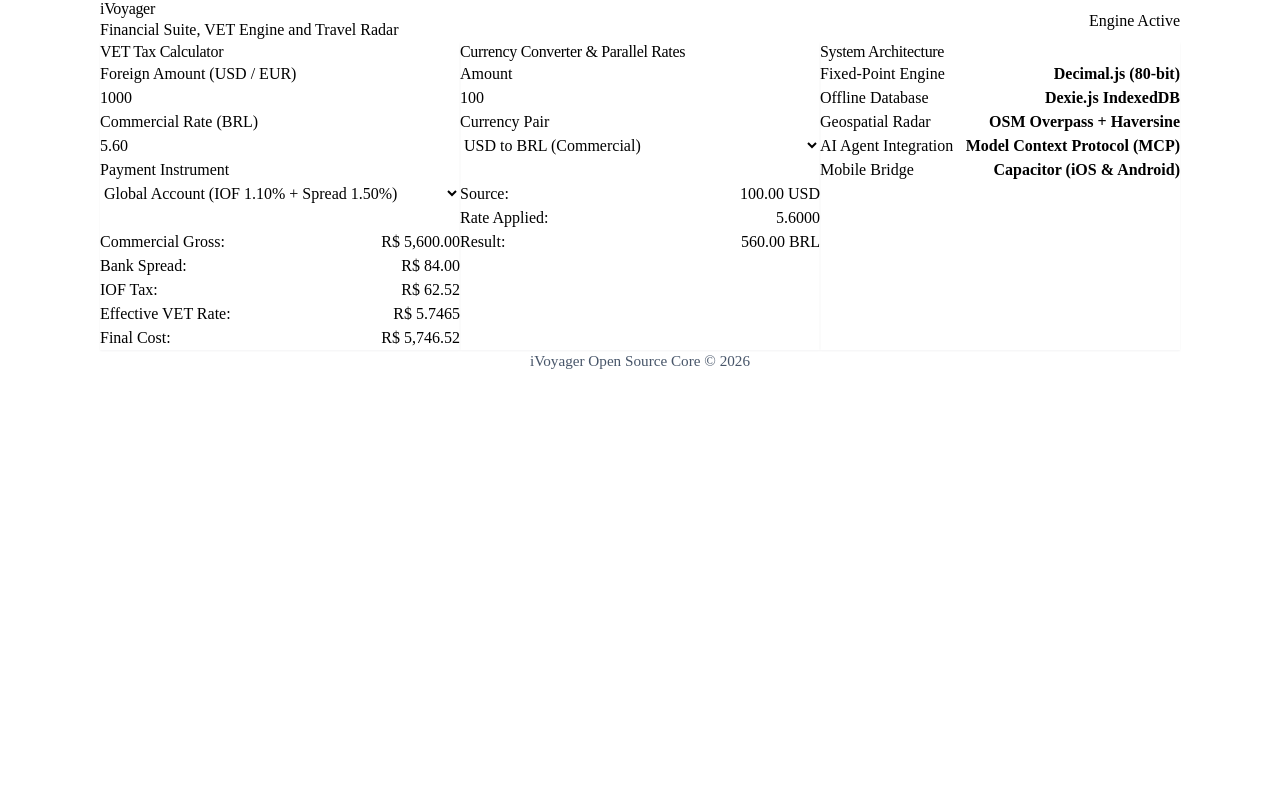
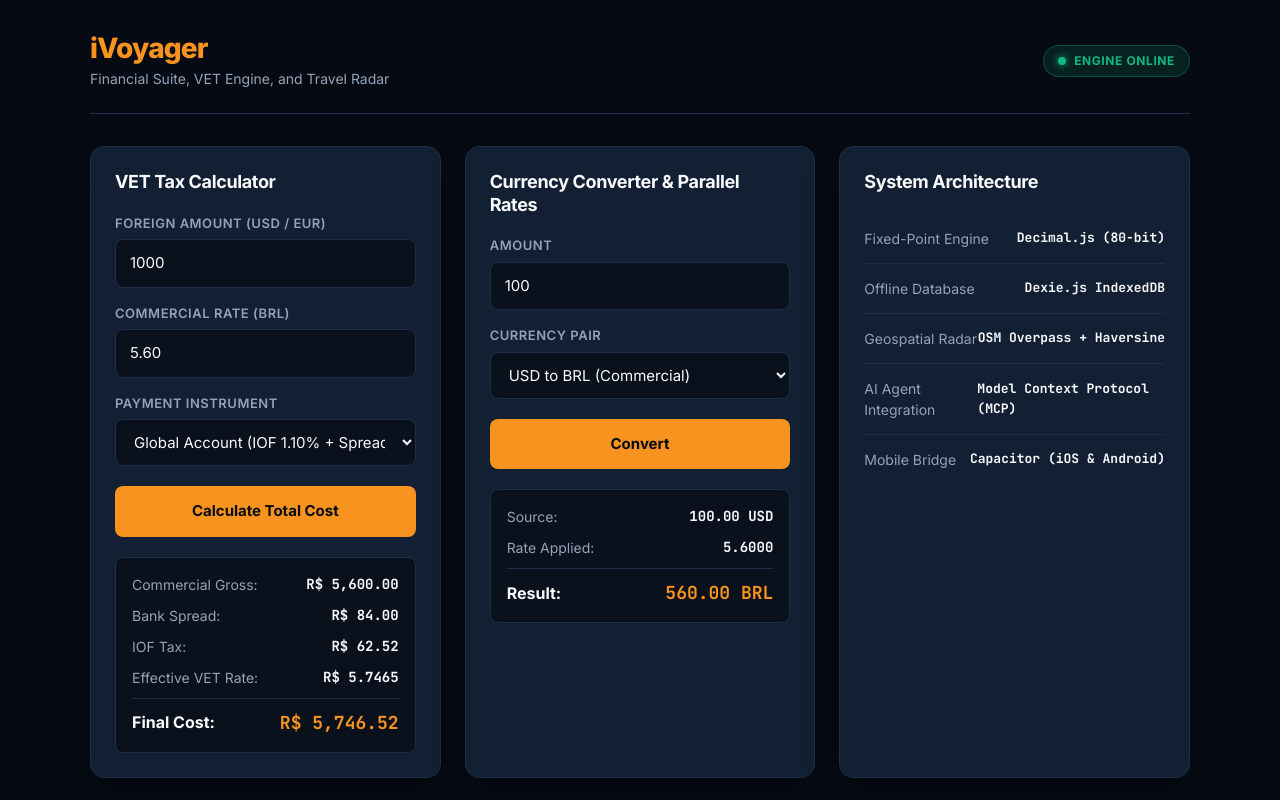
Before and after one commit to jonasnmonteiro/ivoyager, a website: page index.html in a window 1280 px wide. Drawn offline with Linux system fonts and the light colour scheme.

Commit message:
fix(web): resolve CSS token mappings and embed self-contained travel dark theme

```diff
--- a/index.html
+++ b/index.html
@@ -3,167 +3,278 @@
 <head>
   <meta charset="UTF-8">
   <meta name="viewport" content="width=device-width, initial-scale=1.0">
-  <meta name="description" content="Offline-First Multi-Currency Financial Suite, VET Engine and Geospatial Travel Companion">
+  <meta name="description" content="Offline-First Multi-Currency Financial Suite, VET Engine, and Travel Radar">
   <title>iVoyager - Travel Financial Suite & VET Calculator</title>
+  <link rel="preconnect" href="https://fonts.googleapis.com">
+  <link rel="preconnect" href="https://fonts.gstatic.com" crossorigin>
+  <link href="https://fonts.googleapis.com/css2?family=Inter:wght@400;500;600;700;800&family=JetBrains+Mono:wght@500;700&display=swap" rel="stylesheet">
   <link rel="stylesheet" href="./styles/reset.css">
   <link rel="stylesheet" href="./styles/tokens.css">
   <link rel="stylesheet" href="./styles/typography.css">
   <style>
+    :root {
+      --primary: #F7931E;
+      --primary-hover: #EA580C;
+      --primary-subtle: rgba(247, 147, 30, 0.12);
+      --bg-main: #060B13;
+      --bg-surface: #0E1726;
+      --bg-card: #131F33;
+      --bg-input: #0A111C;
+      --border-subtle: #1E2E48;
+      --border-focus: #F7931E;
+      --text-main: #F8FAFC;
+      --text-muted: #94A3B8;
+      --text-subtle: #64748B;
+      --success: #10B981;
+      --success-subtle: rgba(16, 185, 129, 0.12);
+      --danger: #EF4444;
+      --warning: #F59E0B;
+    }
+
+    * {
+      box-sizing: border-box;
+      margin: 0;
+      padding: 0;
+    }
+
     body {
-      background-color: var(--color-bg-primary);
-      color: var(--color-text-primary);
-      font-family: var(--font-family-base);
+      background-color: var(--bg-main);
+      color: var(--text-main);
+      font-family: 'Inter', system-ui, -apple-system, sans-serif;
       min-height: 100vh;
       display: flex;
       flex-direction: column;
+      line-height: 1.5;
+      -webkit-font-smoothing: antialiased;
     }
+
     .app-container {
-      max-width: 1080px;
+      max-width: 1140px;
       margin: 0 auto;
-      padding: var(--space-6) var(--space-4);
+      padding: 32px 20px;
       width: 100%;
     }
+
     .header {
       display: flex;
       justify-content: space-between;
       align-items: center;
-      padding-bottom: var(--space-6);
-      border-bottom: 1px solid var(--color-border);
-      margin-bottom: var(--space-8);
+      padding-bottom: 24px;
+      border-bottom: 1px solid var(--border-subtle);
+      margin-bottom: 32px;
     }
+
+    .brand-group {
+      display: flex;
+      flex-direction: column;
+      gap: 4px;
+    }
+
     .brand-title {
-      font-size: var(--font-size-2xl);
-      font-weight: var(--font-weight-bold);
-      color: var(--color-brand);
-      letter-spacing: -0.02em;
+      font-size: 28px;
+      font-weight: 800;
+      color: var(--primary);
+      letter-spacing: -0.03em;
     }
+
     .brand-subtitle {
-      font-size: var(--font-size-sm);
-      color: var(--color-text-secondary);
-      margin-top: var(--space-1);
+      font-size: 14px;
+      color: var(--text-muted);
     }
+
     .status-badge {
       display: inline-flex;
       align-items: center;
-      padding: var(--space-1) var(--space-3);
-      border-radius: var(--radius-full);
-      font-size: var(--font-size-xs);
-      font-weight: var(--font-weight-medium);
-      background-color: var(--color-success-bg);
-      color: var(--color-success-text);
-      border: 1px solid var(--color-success-border);
+      gap: 8px;
+      padding: 6px 14px;
+      border-radius: 9999px;
+      font-size: 12px;
+      font-weight: 700;
+      text-transform: uppercase;
+      letter-spacing: 0.05em;
+      background-color: var(--success-subtle);
+      color: var(--success);
+      border: 1px solid rgba(16, 185, 129, 0.3);
     }
+
+    .status-dot {
+      width: 8px;
+      height: 8px;
+      border-radius: 50%;
+      background-color: var(--success);
+      box-shadow: 0 0 8px var(--success);
+    }
+
     .grid {
       display: grid;
-      grid-template-columns: repeat(auto-fit, minmax(320px, 1fr));
-      gap: var(--space-6);
+      grid-template-columns: repeat(auto-fit, minmax(330px, 1fr));
+      gap: 24px;
+      margin-bottom: 32px;
     }
+
     .card {
-      background-color: var(--color-bg-surface);
-      border: 1px solid var(--color-border);
-      border-radius: var(--radius-lg);
-      padding: var(--space-6);
-      box-shadow: var(--shadow-sm);
+      background-color: var(--bg-card);
+      border: 1px solid var(--border-subtle);
+      border-radius: 14px;
+      padding: 24px;
+      display: flex;
+      flex-direction: column;
+      box-shadow: 0 10px 30px rgba(0, 0, 0, 0.35);
     }
+
     .card-title {
-      font-size: var(--font-size-lg);
-      font-weight: var(--font-weight-semibold);
-      margin-bottom: var(--space-4);
-      color: var(--color-text-primary);
+      font-size: 18px;
+      font-weight: 700;
+      margin-bottom: 20px;
+      color: var(--text-main);
+      display: flex;
+      align-items: center;
+      justify-content: space-between;
     }
+
     .form-group {
-      margin-bottom: var(--space-4);
+      margin-bottom: 16px;
     }
+
     .form-label {
       display: block;
-      font-size: var(--font-size-sm);
-      font-weight: var(--font-weight-medium);
-      color: var(--color-text-secondary);
-      margin-bottom: var(--space-2);
+      font-size: 13px;
+      font-weight: 600;
+      color: var(--text-muted);
+      margin-bottom: 6px;
+      text-transform: uppercase;
+      letter-spacing: 0.04em;
     }
+
     .form-input, .form-select {
       width: 100%;
-      padding: var(--space-3);
-      background-color: var(--color-bg-primary);
-      border: 1px solid var(--color-border);
-      border-radius: var(--radius-md);
-      color: var(--color-text-primary);
-      font-size: var(--font-size-base);
+      padding: 12px 14px;
+      background-color: var(--bg-input);
+      border: 1px solid var(--border-subtle);
+      border-radius: 8px;
+      color: var(--text-main);
+      font-size: 15px;
+      font-family: inherit;
+      transition: border-color 0.15s ease;
     }
+
     .form-input:focus, .form-select:focus {
       outline: none;
-      border-color: var(--color-brand);
+      border-color: var(--border-focus);
     }
+
     .btn {
       display: inline-flex;
       justify-content: center;
       align-items: center;
       width: 100%;
-      padding: var(--space-3) var(--space-4);
-      background-color: var(--color-brand);
-      color: #ffffff;
+      padding: 14px 20px;
+      background-color: var(--primary);
+      color: #060B13;
       border: none;
-      border-radius: var(--radius-md);
-      font-weight: var(--font-weight-medium);
+      border-radius: 8px;
+      font-size: 15px;
+      font-weight: 700;
       cursor: pointer;
-      transition: background-color var(--transition-fast);
+      transition: background-color 0.15s ease, transform 0.05s ease;
+      margin-top: 4px;
     }
+
     .btn:hover {
-      background-color: var(--color-brand-hover);
+      background-color: var(--primary-hover);
+      color: #FFFFFF;
     }
+
+    .btn:active {
+      transform: scale(0.99);
+    }
+
     .result-box {
-      margin-top: var(--space-4);
-      padding: var(--space-4);
-      background-color: var(--color-bg-secondary);
-      border-radius: var(--radius-md);
-      border: 1px solid var(--color-border);
+      margin-top: 20px;
+      padding: 16px;
+      background-color: var(--bg-input);
+      border-radius: 8px;
+      border: 1px solid var(--border-subtle);
     }
+
     .result-row {
       display: flex;
       justify-content: space-between;
       align-items: center;
-      margin-bottom: var(--space-2);
-      font-size: var(--font-size-sm);
+      margin-bottom: 10px;
+      font-size: 14px;
+      color: var(--text-muted);
     }
-    .result-row:last-child {
+
+    .result-row span:last-child {
+      color: var(--text-main);
+      font-family: 'JetBrains Mono', monospace;
+      font-weight: 600;
+    }
+
+    .result-row.total-row {
       margin-bottom: 0;
-      padding-top: var(--space-2);
-      border-top: 1px solid var(--color-border);
-      font-weight: var(--font-weight-bold);
+      margin-top: 10px;
+      padding-top: 10px;
+      border-top: 1px solid var(--border-subtle);
+      font-size: 16px;
+      font-weight: 700;
     }
+
+    .result-row.total-row span:first-child {
+      color: var(--text-main);
+    }
+
+    .result-row.total-row span:last-child {
+      color: var(--primary);
+      font-size: 18px;
+    }
+
     .feature-list {
       list-style: none;
-      padding: 0;
-      margin: 0;
     }
+
     .feature-item {
-      padding: var(--space-3) 0;
-      border-bottom: 1px solid var(--color-border);
+      padding: 14px 0;
+      border-bottom: 1px solid var(--border-subtle);
       display: flex;
       justify-content: space-between;
-      font-size: var(--font-size-sm);
+      align-items: center;
+      font-size: 14px;
     }
+
     .feature-item:last-child {
       border-bottom: none;
     }
+
+    .feature-item span {
+      color: var(--text-muted);
+    }
+
+    .feature-item strong {
+      color: var(--text-main);
+      font-family: 'JetBrains Mono', monospace;
+      font-size: 13px;
+    }
+
     .footer {
       margin-top: auto;
-      padding: var(--space-6) 0;
+      padding: 24px 0;
       text-align: center;
-      font-size: var(--font-size-xs);
-      color: var(--color-text-tertiary);
-      border-top: 1px solid var(--color-border);
+      font-size: 13px;
+      color: var(--text-subtle);
+      border-top: 1px solid var(--border-subtle);
     }
   </style>
 </head>
 <body>
   <div class="app-container">
     <header class="header">
-      <div>
+      <div class="brand-group">
         <h1 class="brand-title">iVoyager</h1>
-        <p class="brand-subtitle">Financial Suite, VET Engine and Travel Radar</p>
+        <p class="brand-subtitle">Financial Suite, VET Engine, and Travel Radar</p>
       </div>
-      <span class="status-badge">Engine Active</span>
+      <span class="status-badge"><span class="status-dot"></span> Engine Online</span>
     </header>
 
     <main class="grid">
@@ -192,7 +303,7 @@
           <div class="result-row"><span>Bank Spread:</span><span id="res-spread">R$ 84.00</span></div>
           <div class="result-row"><span>IOF Tax:</span><span id="res-iof">R$ 62.52</span></div>
           <div class="result-row"><span>Effective VET Rate:</span><span id="res-vet">R$ 5.7465</span></div>
-          <div class="result-row"><span>Final Cost:</span><span id="res-total">R$ 5,746.52</span></div>
+          <div class="result-row total-row"><span>Final Cost:</span><span id="res-total">R$ 5,746.52</span></div>
         </div>
       </section>
 
@@ -215,7 +326,7 @@
         <div id="conv-result" class="result-box">
           <div class="result-row"><span>Source:</span><span id="conv-src">100.00 USD</span></div>
           <div class="result-row"><span>Rate Applied:</span><span id="conv-rate">5.6000</span></div>
-          <div class="result-row"><span>Result:</span><span id="conv-dest">560.00 BRL</span></div>
+          <div class="result-row total-row"><span>Result:</span><span id="conv-dest">560.00 BRL</span></div>
         </div>
       </section>
 
```
